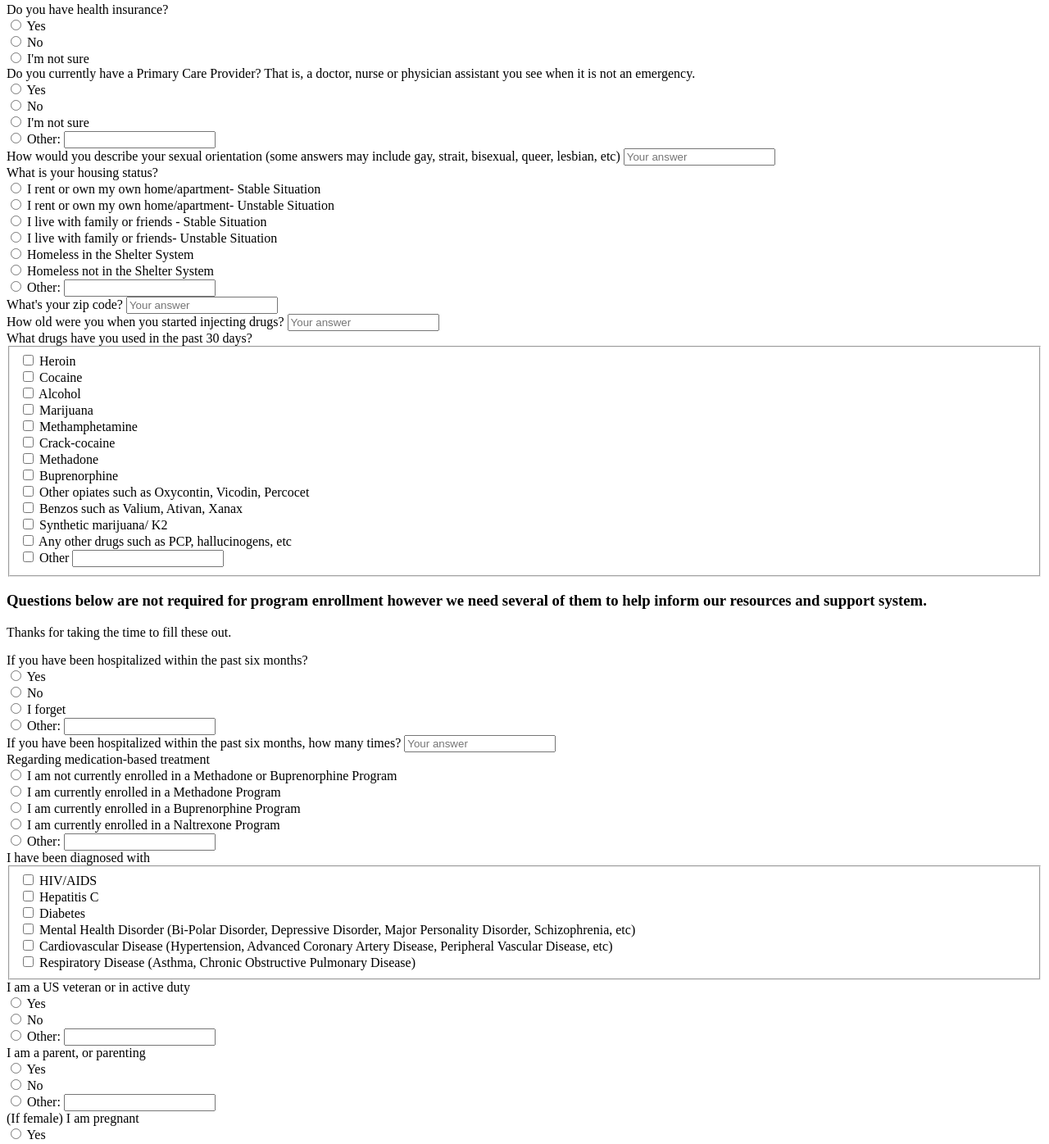
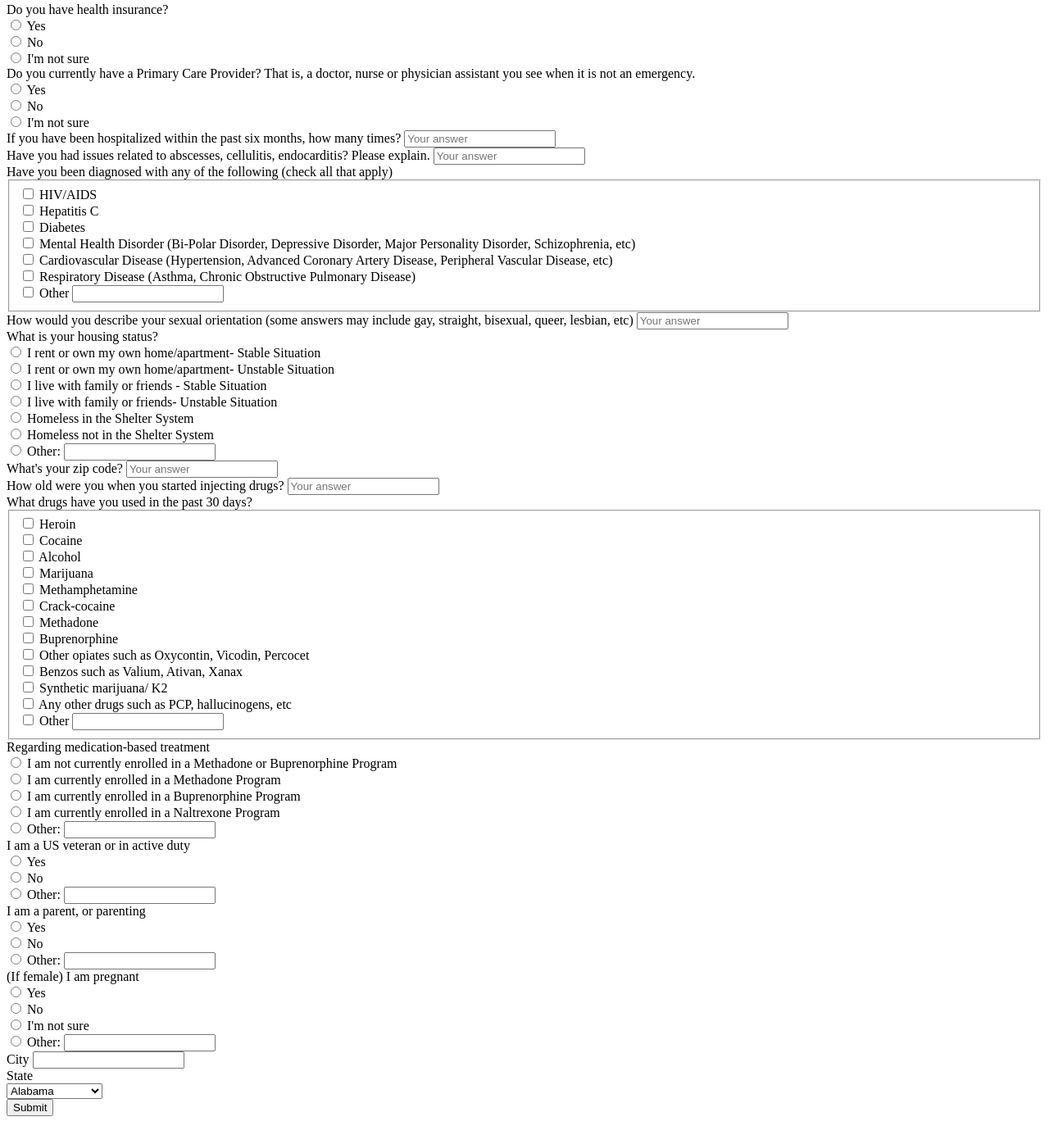
Before and after one commit to next-harm-reduction/encrypted-post, a website built with webpack: page src/encrypt/encrypt.html in a window 1280 px wide. Shown: the part 715-2111 px from the top of the page at 82% size. After the commit the page ends 2085 px from the top, so only its background shows below. Built offline with nearby package versions, Linux system fonts and the light colour scheme.

Commit message:
add and rearrange hospital questions

```diff
--- a/src/encrypt/encrypt.html
+++ b/src/encrypt/encrypt.html
@@ -191,17 +191,73 @@
                 <input type="radio" name="primary_care_provider" value="I'm not sure" /> I'm not sure
               </label>
             </div>
-            <div class="option">
-              <label>
-                <input type="radio" name="primary_care_provider" value="Other" /> Other:
-                <input type="text" name="primary_care_provider_other" />
-              </label>
-            </div>
+          </div>
+
+          <div class="form-item field text">
+            <label class="title">
+              If you have been hospitalized within the past six months, how many times?
+            </label>
+            <input class="field-element" name="hospitalized_howmany" placeholder="Your answer" />
+          </div>
+
+          <div class="form-item field text">
+            <label class="title">
+              Have you had issues related to abscesses, cellulitis, endocarditis? Please explain.
+            </label>
+            <input class="field-element" name="hospitalized_conditions" placeholder="Your answer" />
+          </div>
+
+          <div class="form-item field checkbox required">
+            <label class="title">Have you been diagnosed with any of the following (check all that apply)
+            </label>
+            <fieldset id="medical_diagnoses">
+                <div class="option">
+                  <label>
+                    <input type="checkbox" name="diagnosed_hiv" value="HIV/AIDS" />
+                    HIV/AIDS
+                  </label>
+                </div>
+                <div class="option">
+                  <label>
+                    <input type="checkbox" name="diagnosed_hepc" value="Hepatitis C" />
+                    Hepatitis C
+                  </label>
+                </div>
+                <div class="option">
+                  <label>
+                    <input type="checkbox" name="diagnosed_diabetes" value="Diabetes" />
+                    Diabetes
+                  </label>
+                </div>
+                <div class="option">
+                  <label>
+                    <input type="checkbox" name="diagnosed_mentalhealth" value="Mental Health Disorder (Bi-Polar Disorder, Depressive Disorder, Major Personality Disorder, Schizophrenia, etc)" />
+                    Mental Health Disorder (Bi-Polar Disorder, Depressive Disorder, Major Personality Disorder, Schizophrenia, etc)
+                  </label>
+                </div>
+                <div class="option">
+                  <label>
+                    <input type="checkbox" name="diagnosed_cardiovascular" value="Cardiovascular Disease (Hypertension, Advanced Coronary Artery Disease, Peripheral Vascular Disease, etc)" />
+                    Cardiovascular Disease (Hypertension, Advanced Coronary Artery Disease, Peripheral Vascular Disease, etc)
+                  </label>
+                </div>
+                <div class="option">
+                  <label>
+                    <input type="checkbox" name="diagnosed_respiratory" value="Respiratory Disease (Asthma, Chronic Obstructive Pulmonary Disease)" />
+                    Respiratory Disease (Asthma, Chronic Obstructive Pulmonary Disease)
+                  </label>
+                </div>
+                <div class="option">
+                    <label>
+                      <input type="checkbox" name="diagnosed_other" value="other"> Other <input class="field-element text" name="diagnosed_other">
+                    </label>
+                </div>
+            </fieldset>
           </div>
 
           <div class="form-item field text">
             <label class="title">How would you describe your sexual orientation
-              (some answers may include gay, strait, bisexual, queer, lesbian, etc)
+              (some answers may include gay, straight, bisexual, queer, lesbian, etc)
             </label>
             <input class="field-element" name="sexual_orientation" placeholder="Your answer" />
           </div>
@@ -348,42 +404,6 @@
                 </div>
             </fieldset>
           </div>
-          <h3>Questions below are not required for program enrollment however we
-            need several of them to help inform our resources and support system. </h3>
-          <p>Thanks for taking the time to fill these out. </p>
-          <div class="form-item field radio">
-            <label class="title ">
-              If you have been hospitalized within the past six months?
-            </label>
-            <div class="option">
-              <label>
-                <input type="radio" name="hospitalized_6months" value="yes" /> Yes
-              </label>
-            </div>
-            <div class="option">
-              <label>
-                <input type="radio" name="hospitalized_6months" value="no" /> No
-              </label>
-            </div>
-            <div class="option">
-              <label>
-                <input type="radio" name="hospitalized_6months" value="I forget" /> I forget
-              </label>
-            </div>
-            <div class="option">
-              <label>
-                <input type="radio" name="hospitalized_6months" value="Other" /> Other:
-                <input type="text" name="hospitalized_6months_other" />
-              </label>
-            </div>
-          </div>
-
-          <div class="form-item field text">
-            <label class="title">
-              If you have been hospitalized within the past six months, how many times?
-            </label>
-            <input class="field-element" name="hospitalized_howmany" placeholder="Your answer" />
-          </div>
 
           <div class="form-item field radio">
             <label class="title ">
@@ -419,49 +439,6 @@
                 <input type="text" name="medication_drug_treatment_other" />
               </label>
             </div>
-          </div>
-
-          <div class="form-item field checkbox required">
-            <label class="title">I have been diagnosed with </label>
-            <fieldset id="medical_diagnoses">
-                <div class="option">
-                  <label>
-                    <input type="checkbox" name="diagnosed_hiv" value="HIV/AIDS" />
-                    HIV/AIDS
-                  </label>
-                </div>
-                <div class="option">
-                  <label>
-                    <input type="checkbox" name="diagnosed_hepc" value="Hepatitis C" />
-                    Hepatitis C
-                  </label>
-                </div>
-                <div class="option">
-                  <label>
-                    <input type="checkbox" name="diagnosed_diabetes" value="Diabetes" />
-                    Diabetes
-                  </label>
-                </div>
-                <div class="option">
-                  <label>
-                    <input type="checkbox" name="diagnosed_mentalhealth" value="Mental Health Disorder (Bi-Polar Disorder, Depressive Disorder, Major Personality Disorder, Schizophrenia, etc)" />
-                    Mental Health Disorder (Bi-Polar Disorder, Depressive Disorder, Major Personality Disorder, Schizophrenia, etc)
-                  </label>
-                </div>
-                <div class="option">
-                  <label>
-                    <input type="checkbox" name="diagnosed_cardiovascular" value="Cardiovascular Disease (Hypertension, Advanced Coronary Artery Disease, Peripheral Vascular Disease, etc)" />
-                    Cardiovascular Disease (Hypertension, Advanced Coronary Artery Disease, Peripheral Vascular Disease, etc)
-
-                  </label>
-                </div>
-                <div class="option">
-                  <label>
-                    <input type="checkbox" name="diagnosed_respiratory" value="Respiratory Disease (Asthma, Chronic Obstructive Pulmonary Disease)" />
-                    Respiratory Disease (Asthma, Chronic Obstructive Pulmonary Disease)
-                  </label>
-                </div>
-            </fieldset>
           </div>
 
           <div class="form-item field radio">
```
